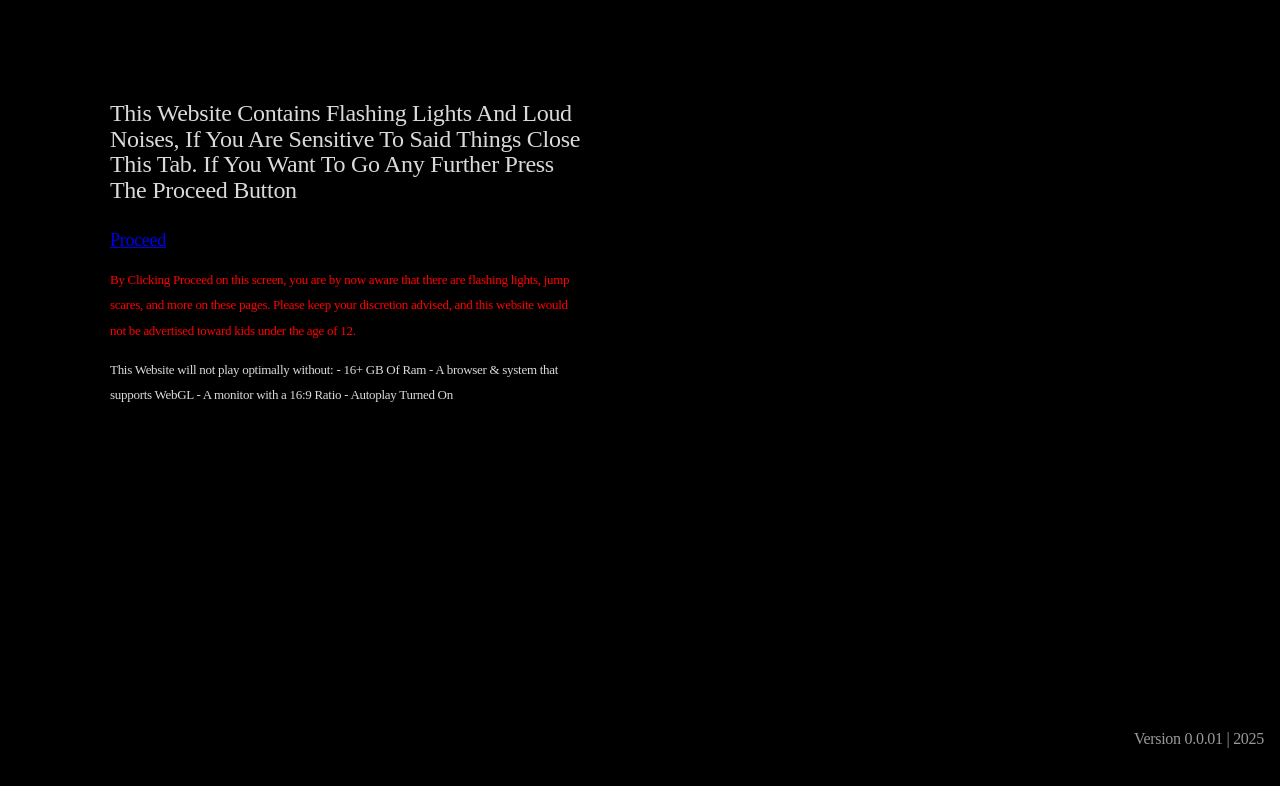
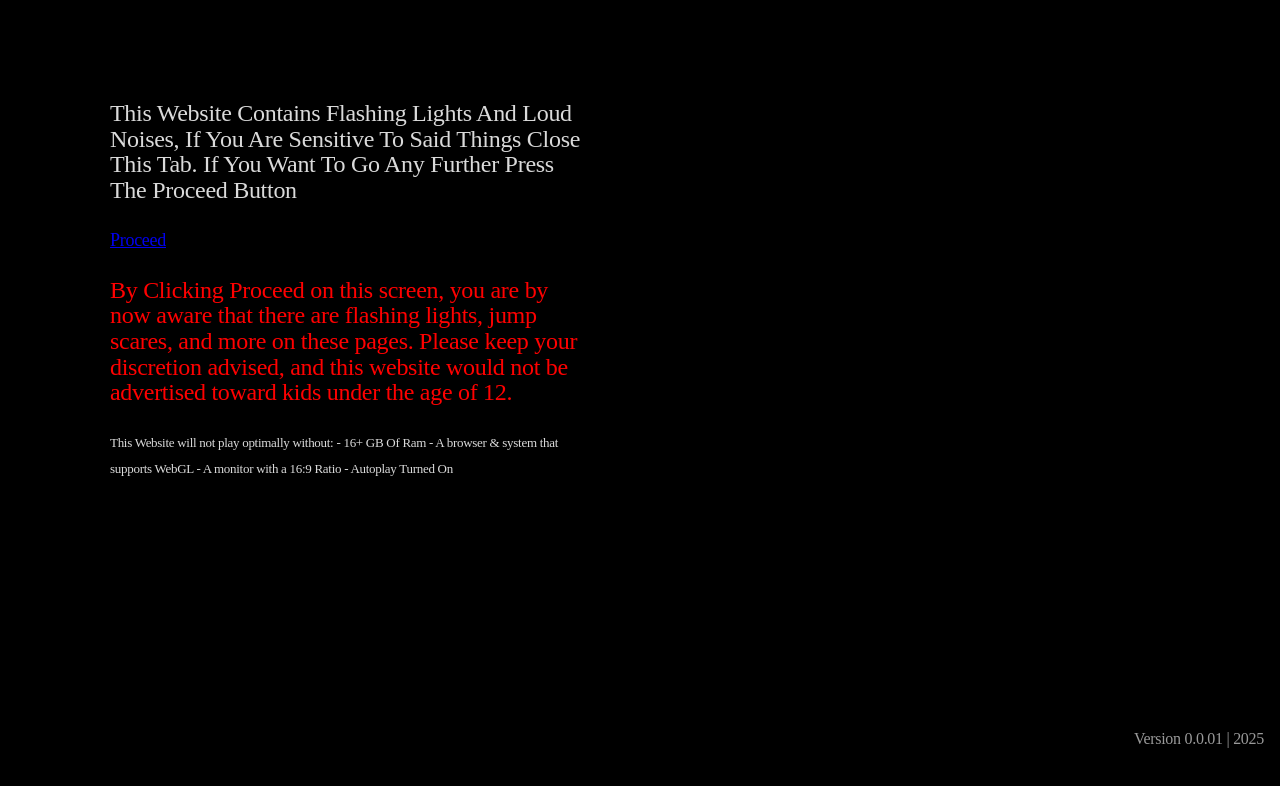
Before and after one commit to RomCat83/mrcw.github.io, a plain HTML site: page index.html in a window 1280 px wide. Drawn offline with Linux system fonts and the light colour scheme.

Commit message:
Update index.html

```diff
--- a/index.html
+++ b/index.html
@@ -25,7 +25,7 @@
 </body>
 
         <div class="popup" id="popup">
-        <p style="color: red;">By Clicking Proceed on this screen, you are by now aware that there are flashing lights, jump scares, and more on these pages. Please keep your discretion advised, and this website would not be advertised toward kids under the age of 12.</p>
+        <p style="color: red;  font-size: 24px;">By Clicking Proceed on this screen, you are by now aware that there are flashing lights, jump scares, and more on these pages. Please keep your discretion advised, and this website would not be advertised toward kids under the age of 12.</p>
 
 
                 <div class="popup" id="popup">
```
